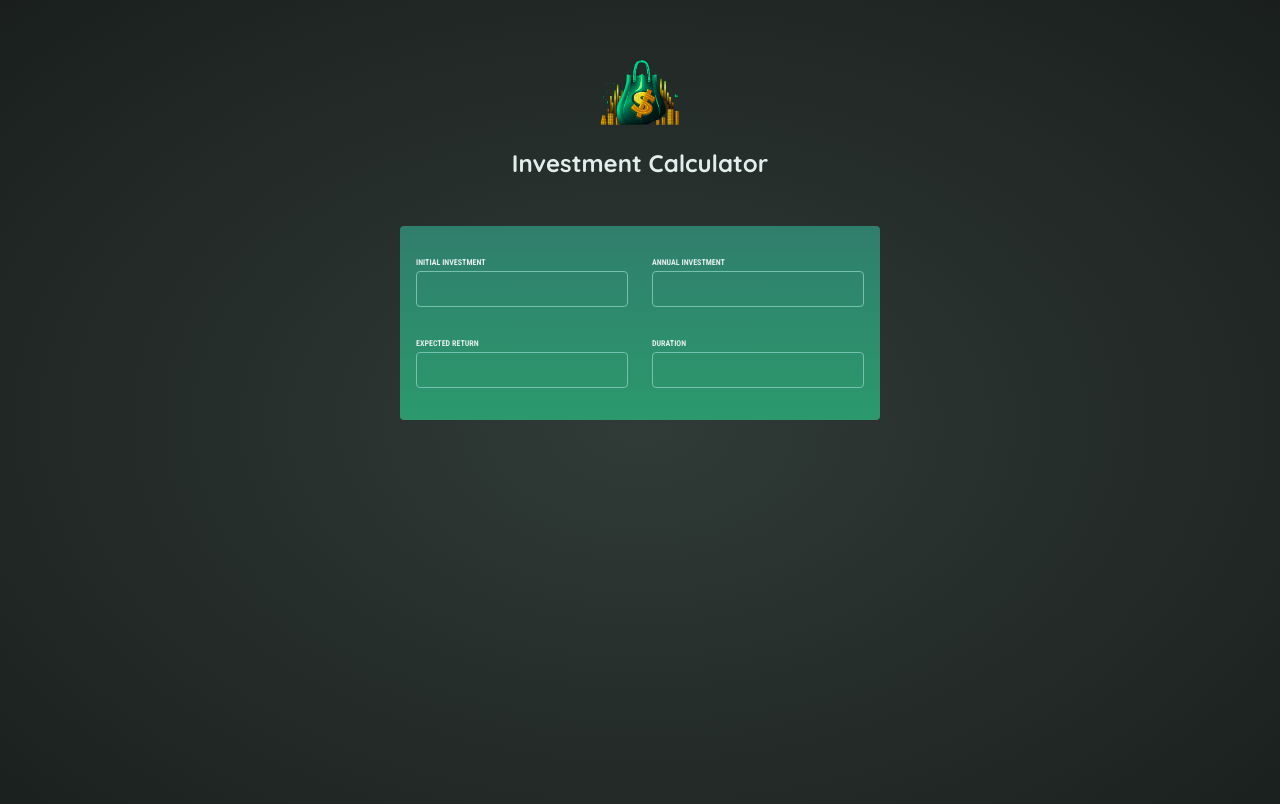
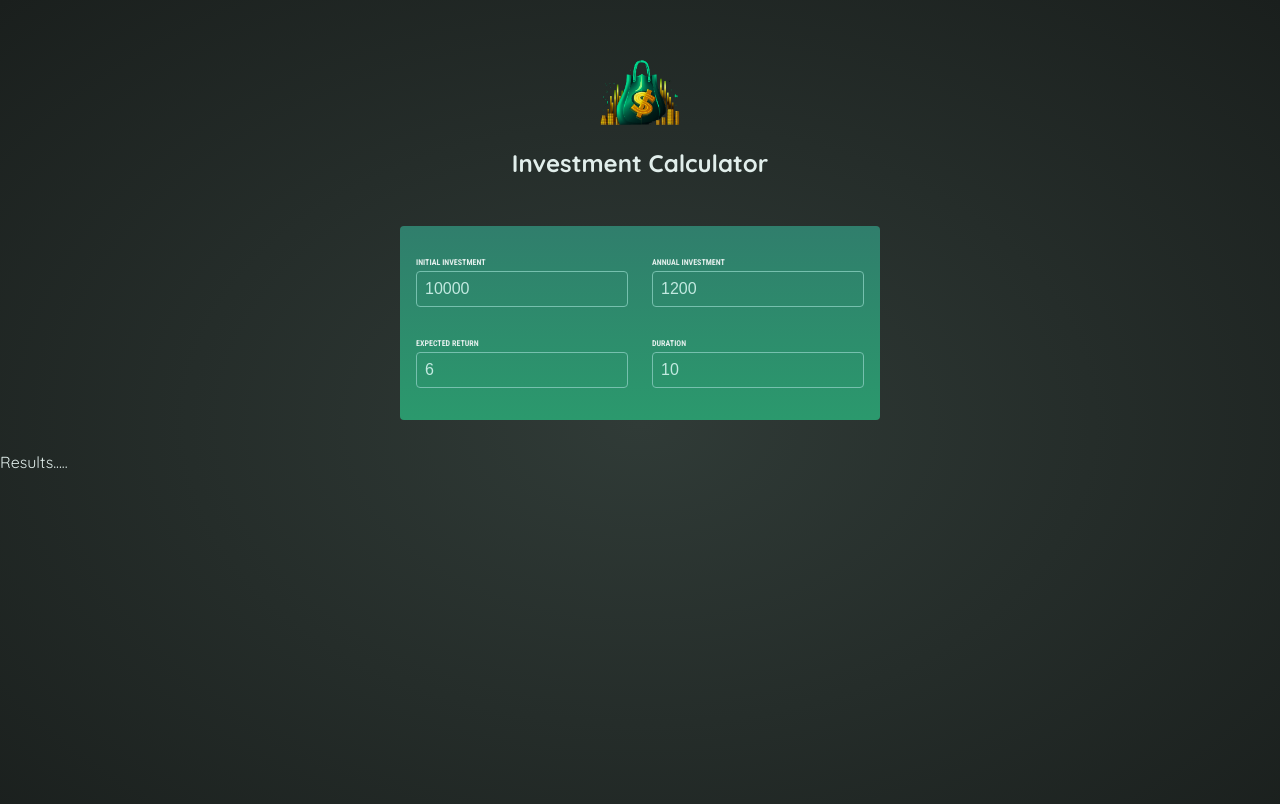
Before and after one commit to Ansh0047/Investment-Calculator, a React (Vite) app: page / in a window 1280 px wide. Shown: the top 804 px of the page. Built offline with nearby package versions, Linux system fonts and the light colour scheme.

Commit message:
Lift the state to the App component

```diff
--- a/src/App.jsx
+++ b/src/App.jsx
@@ -1,11 +1,35 @@
+import { useState } from "react";
 import Header from "./components/Header";
 import UserInput from "./components/UserInput";
+import Results from "./components/Results";
+
 
 function App() {
+  // Two way binding - to ensure that the state and the UI are always sync
+  // this useState for managing and storing the input provided by the user
+  const [userInput, setUserInput] = useState({
+    initialInvestment: 10000,
+    annualInvestment: 1200,
+    expectedReturn: 6,
+    duration: 10,
+  });
+
+  // State Change fucntion : to update the data on the ui when user enters the input
+  function handleChange(inputIdentifier, newValue) {
+    setUserInput((prevUserInput) => {
+      return {
+        ...prevUserInput, // this is syntax is used to copy the data stored in the prevUserInput
+        [inputIdentifier]: newValue, // and this JS syntax is used to set the object's property value
+      };
+    });
+  }
+
+
   return (
     <>
       <Header />
-      <UserInput />
+      <UserInput userInput={userInput} onSelect={handleChange}/>
+      <Results input={userInput}/>
     </>
   );
 }
--- /dev/null
+++ b/src/components/Results.jsx
@@ -0,0 +1,4 @@
+export default function Results({input}){
+    console.log(input);
+    return <p>Results.....</p>
+}
--- a/src/components/UserInput.jsx
+++ b/src/components/UserInput.jsx
@@ -1,46 +1,57 @@
-import { useState } from "react"
+import { useState } from "react";
 
+export default function UserInput({userInput, onSelect}) {
 
-export default function UserInput(){
-    // Two way binding
-    // this useState for managing and storing the input provided by the user
-    const [userInput,setUserInput] = useState({
-        initialInvestment: 10000,
-        annualInvestment: 1200,
-        expectedReturn: 6,
-        duration: 10
-    });
-
-    // to update the data on the ui when user enters the input
-    function handleChange(inputIdentifier, newValue){
-        setUserInput((prevUserInput) => {
-            return {
-                ...prevUserInput,            // this is syntax is used to copy the data stored in the prevUserInput
-                [inputIdentifier]: newValue    // and this JS syntax is used to set the object's property value
-            }
-        });
-    }
-
-    return <form id="user-input">
+  return (
+    <form id="user-input">
       <div className="input-group">
         <p>
           <label>Initial Investment</label>
-                <input type="number" required onChange={(event) => handleChange('initialInvestment',event.target.value)}/>
+          <input
+            type="number"
+            required
+            value={userInput.initialInvestment}
+            onChange={(event) =>
+                onSelect("initialInvestment", event.target.value)
+            }
+          />
         </p>
         <p>
           <label>Annual Investment</label>
-                <input type="number" required />
+          <input
+            type="number"
+            required
+            value={userInput.annualInvestment}
+            onChange={(event) =>
+                onSelect("annualInvestment", event.target.value)
+            }
+          />
         </p>
       </div>
       <div className="input-group">
         <p>
           <label>Expected Return</label>
-                <input type="number" required />
+          <input
+            type="number"
+            required
+            value={userInput.expectedReturn}
+            onChange={(event) =>
+                onSelect("expectedReturn", event.target.value)
+            }
+          />
         </p>
         <p>
           <label>Duration</label>
-                <input type="number" required />
+          <input
+            type="number"
+            required
+            value={userInput.duration}
+            onChange={(event) =>
+                onSelect("duration", event.target.value)
+            }
+          />
         </p>
       </div>
     </form>
+  );
 }
```
Lines whose indentation alone changed are shown as unchanged.
